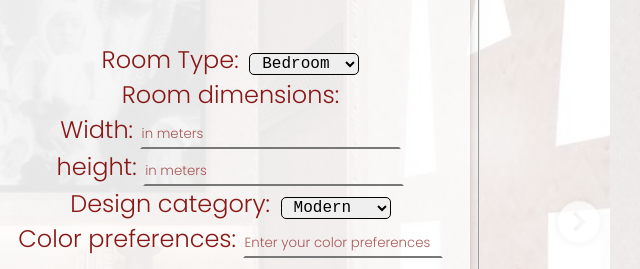
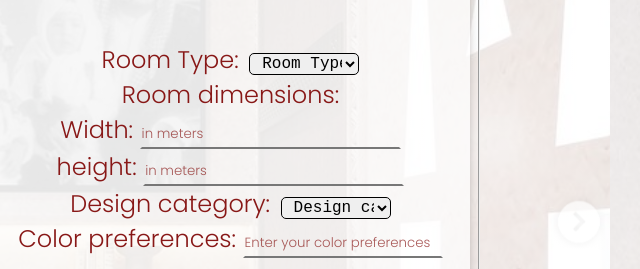
Before and after one commit to mriamft/Majlas, a website: page public_html/RequestDesignConsultation.html in a window 1280 px wide. Shown: the part 434-703 px from the top of the page, 420-1060 px from the left. Drawn offline with Linux system fonts and the light colour scheme.

Commit message:
placeholder

```diff
--- a/public_html/RequestDesignConsultation.html
+++ b/public_html/RequestDesignConsultation.html
@@ -38,6 +38,7 @@ Click nbfs://nbhost/SystemFileSystem/Templates/ClientSide/html.html to edit this
                             <br>
                             <label>Room Type:
                                 <select name="roomType" id="roomType" required >
+                                    <option value="" disabled selected>Room Type</option>
                                     <option value="Bedroom">Bedroom</option>
                                     <option value="Kitchen">Kitchen</option>
                                     <option value="LivingRoom">Living Room</option>
@@ -59,6 +60,7 @@ Click nbfs://nbhost/SystemFileSystem/Templates/ClientSide/html.html to edit this
                             <label>
                                 Design category:
                                 <select name="DesignCategory" id="DesignCategory" required>
+                                    <option value="" disabled selected>Design category</option>
                                     <option value="modern">Modern</option>
                                     <option value="mid-centuryModern">Mid-century modern</option>
                                     <option value="traditional">Traditional</option>
```
